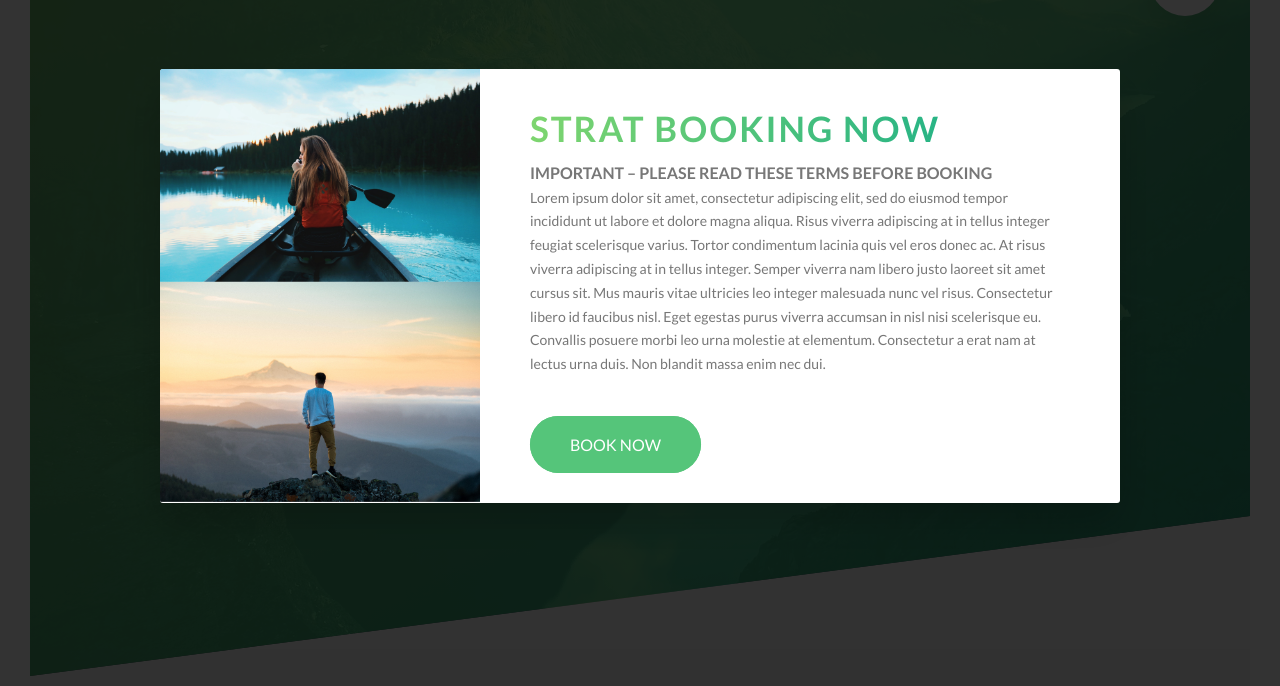
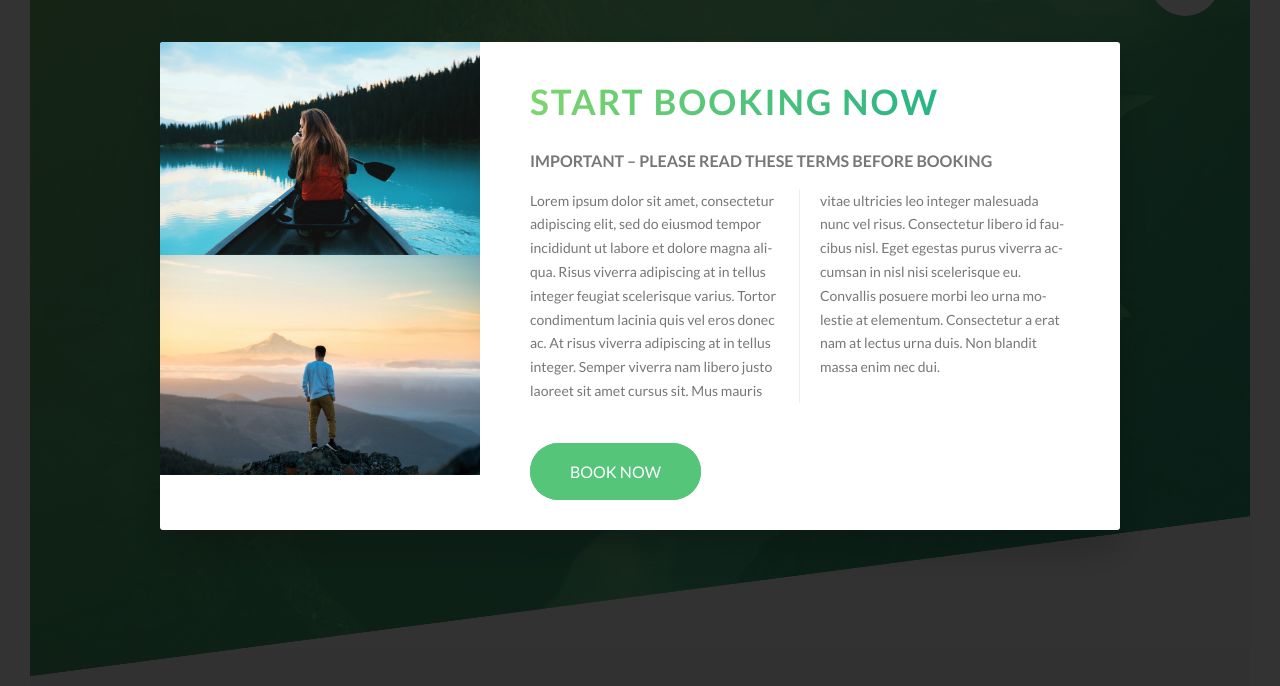
Before and after one commit to ramonsales/natours, a website: page index.html in a window 1280 px wide. Shown: the part 114-800 px from the top of the page. Drawn offline with Linux system fonts and the light colour scheme.

Commit message:
Format the booking terms text

```diff
--- a/index.html
+++ b/index.html
@@ -371,8 +371,8 @@
                 <img src="img/nat-9.jpg" alt="Tour photo" class="popup__img">
             </div>
             <div class="popup__right">
-                <h2 class="heading-secondary">Strat booking now</h2>
-                <h3 class="heading-tertiary">Important &ndash; Please read these terms before booking</h3>
+                <h2 class="heading-secondary u-margin-bottom-small">Start booking now</h2>
+                <h3 class="heading-tertiary u-margin-bottom-small">Important &ndash; Please read these terms before booking</h3>
                 <p class="popup__text">
                     Lorem ipsum dolor sit amet, consectetur adipiscing elit, sed do eiusmod tempor incididunt ut labore et dolore magna aliqua. Risus viverra adipiscing at in tellus integer feugiat scelerisque varius. Tortor condimentum lacinia quis vel eros donec ac. At risus viverra adipiscing at in tellus integer. Semper viverra nam libero justo laoreet sit amet cursus sit. Mus mauris vitae ultricies leo integer malesuada nunc vel risus. Consectetur libero id faucibus nisl. Eget egestas purus viverra accumsan in nisl nisi scelerisque eu. Convallis posuere morbi leo urna molestie at elementum. Consectetur a erat nam at lectus urna duis. Non blandit massa enim nec dui.
                 </p>
--- a/sass/components/_popup.scss
+++ b/sass/components/_popup.scss
@@ -38,5 +38,18 @@
     &__text {
         font-size: 1.4rem;
         margin-bottom: 4rem;
+
+        -moz-column-count: 2;
+        -moz-column-gap: 4rem;
+        -moz-column-rule: 1px solid $color-grey-light-2;
+
+        column-count: 2;
+        column-gap: 4rem;
+        column-rule: 1px solid $color-grey-light-2;
+
+        -moz-hyphens: auto;
+        -ms-hyphens: auto;
+        -webkit-hyphens: auto;
+        hyphens: auto;
     }
 }
```
Also changed, not shown: css/style.css.
